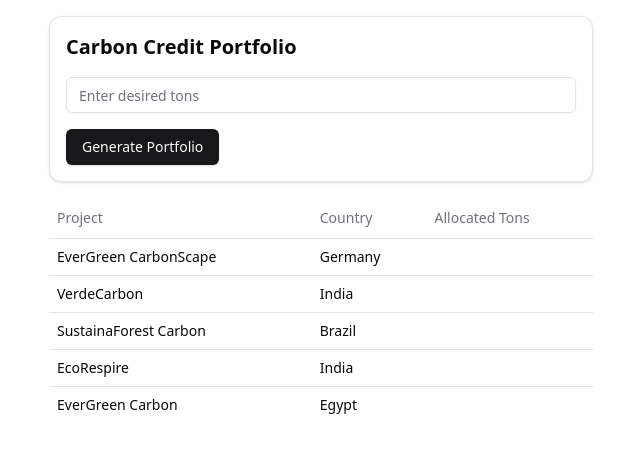
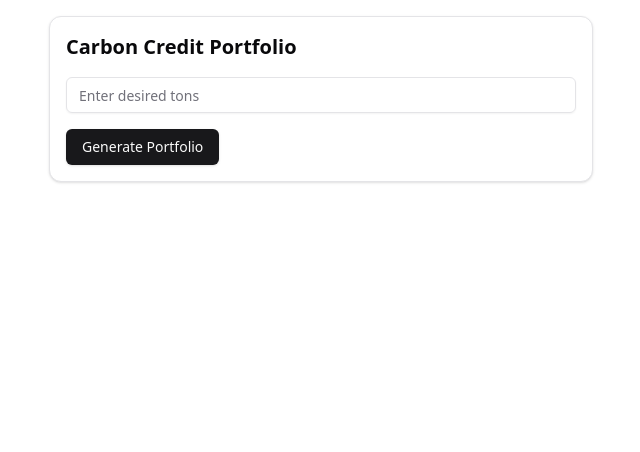
Before and after one commit to GalO005/portfolio-generation, a React (Vite) app in the folder client/: page / in a window 1280 px wide. Shown: the top 452 px of the page, without its empty margins (319-959 px from the left). Built offline with nearby package versions, Linux system fonts and the light colour scheme.

Commit message:
✨ add axios for API requests and implement portfolio fetching in Portfolio component

```diff
--- a/client/package.json
+++ b/client/package.json
@@ -11,6 +11,7 @@
   },
   "dependencies": {
     "@radix-ui/react-slot": "^1.1.2",
+    "axios": "^1.7.9",
     "class-variance-authority": "^0.7.1",
     "clsx": "^2.1.1",
     "lucide-react": "^0.475.0",
--- /dev/null
+++ b/client/src/api/axiosInstance.ts
@@ -0,0 +1,9 @@
+import axios from "axios";
+
+const baseURL = 'http://localhost:3000/api/v1';
+
+const axiosInstance = axios.create({
+    baseURL
+});
+
+export default axiosInstance;
--- a/client/src/components/Portfolio.tsx
+++ b/client/src/components/Portfolio.tsx
@@ -2,6 +2,8 @@ import { useState } from "react";
 import { Card, CardContent } from "@/components/ui/card";
 import { Button } from "@/components/ui/button";
 import { Input } from "@/components/ui/input";
+import axiosInstance from "@/api/axiosInstance";
+
 import { Table, TableHeader, TableRow, TableHead, TableBody, TableCell } from "@/components/ui/table";
 
 interface Project {
@@ -13,16 +15,29 @@ interface Project {
     available: number;
     distribution_weight: number;
   }
-const projects: Project[] = [
-    { id: 1, name: "EverGreen CarbonScape", country: "Germany", image: "https://ceezer-public-assets.s3.eu-central-1.amazonaws.com/project_type_sample_images/Fugitives/38bb530f5caf513be9f2a41f2d909f47-min.jpeg", price_per_ton: 650, available: 15, distribution_weight: 0.05 },
-    { id: 2, name: "VerdeCarbon", country: "India", image: "https://ceezer-public-assets.s3.eu-central-1.amazonaws.com/project_type_sample_images/Mineralisation/ben-karpinski-ctWw2S9VqOI-unsplash-min.jpg", price_per_ton: 200, available: 900, distribution_weight: 0.1 },
-    { id: 3, name: "SustainaForest Carbon", country: "Brazil", image: "https://ceezer-public-assets.s3.eu-central-1.amazonaws.com/project_type_sample_images/Afforestation+reforestation/marita-kavelashvili-ugnrXk1129g-unsplash-min.jpg", price_per_ton: 50.85, available: 1500, distribution_weight: 0.15 },
-    { id: 4, name: "EcoRespire", country: "India", image: "https://ceezer-public-assets.s3.eu-central-1.amazonaws.com/project_type_sample_images/Climate+fund/climate-fund.png", price_per_ton: 25, available: 1100, distribution_weight: 0.25 },
-    { id: 5, name: "EverGreen Carbon", country: "Egypt", image: "https://ceezer-public-assets.s3.eu-central-1.amazonaws.com/project_type_sample_images/Renewable+energy/andreas-gucklhorn-Ilpf2eUPpUE-unsplash-min.jpg", price_per_ton: 10.5, available: 16000, distribution_weight: 0.45 }
-  ];
 
 export default function Portfolio() {
   const [requestedTons, setRequestedTons] = useState("");
+  const [portfolio, setPortfolio] = useState([]);
+  const [loading, setLoading] = useState(false);
+  const [error, setError] = useState('');
+
+  const fetchPortfolio = async () => {
+    setLoading(true);
+    setError('');
+    try {
+      const response = await axiosInstance.post("/portfolio/generate", {
+        requestedTons: requestedTons,
+      });
+      console.log(response.data);
+
+      //setPortfolio(response.data);
+    } catch (err) {
+      setError("Failed to fetch portfolio");
+    } finally {
+      setLoading(false);
+    }
+  };
   return (
     <div className="p-4 max-w-xl mx-auto">
       <Card>
@@ -36,10 +51,10 @@ export default function Portfolio() {
             placeholder="Enter desired tons"
             className="mb-4"
           />
-          <Button onClick={() => console.log("Generate Portfolio")}>Generate Portfolio</Button>
+          <Button onClick={fetchPortfolio}>Generate Portfolio</Button>
         </CardContent>
       </Card>
-      {projects.length > 0 && (
+      {portfolio.length > 0 && (
         <Table className="mt-4">
           <TableHeader>
             <TableRow>
@@ -49,7 +64,7 @@ export default function Portfolio() {
             </TableRow>
           </TableHeader>
           <TableBody>
-            {projects.map((p:Project) => (
+            {portfolio.map((p:Project) => (
               <TableRow key={p.id}>
                 <TableCell>{p.name}</TableCell>
                 <TableCell>{p.country}</TableCell>
```
Also changed, not shown: 1 other file (tests, documents, lock files or other folders).
